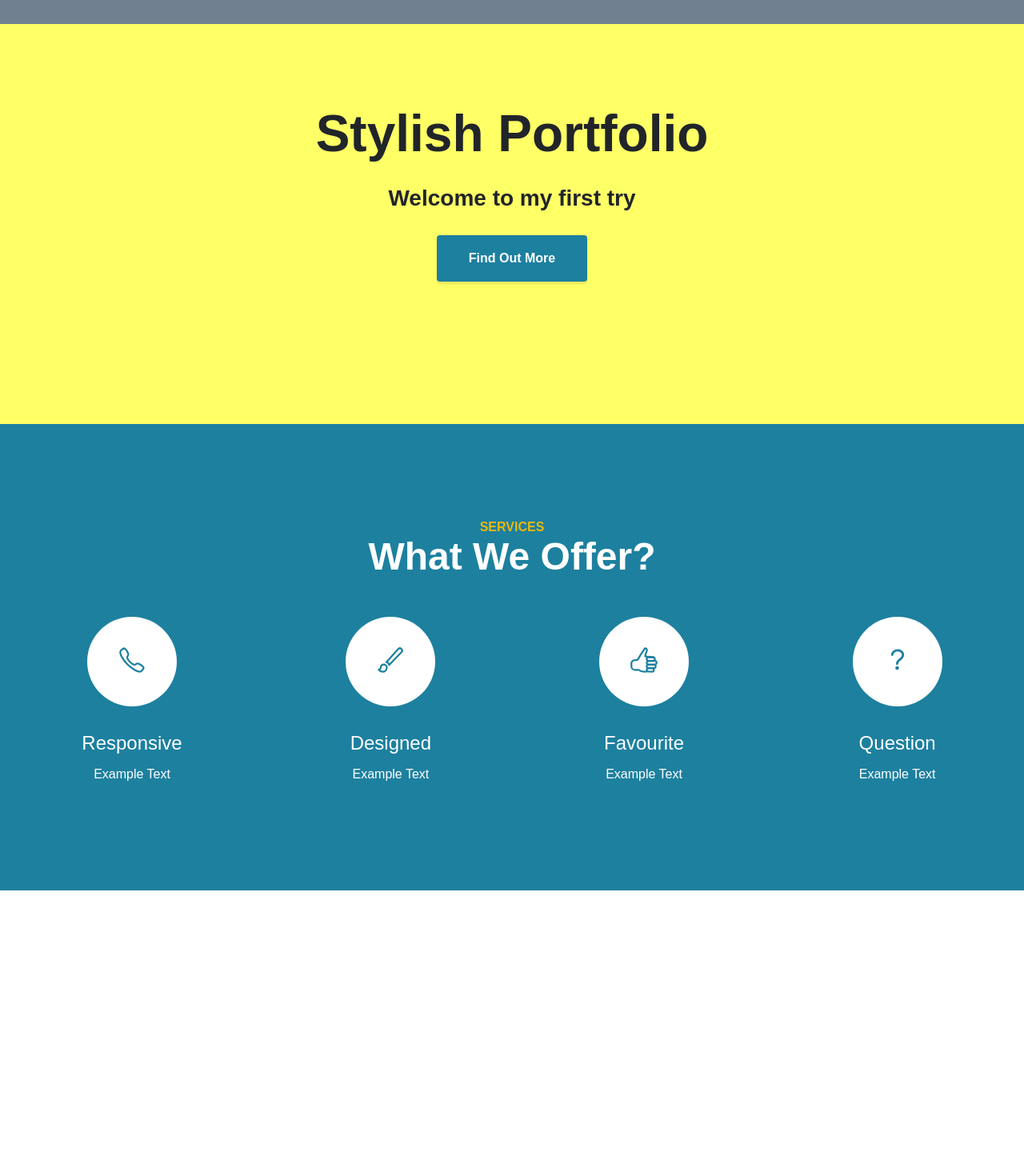
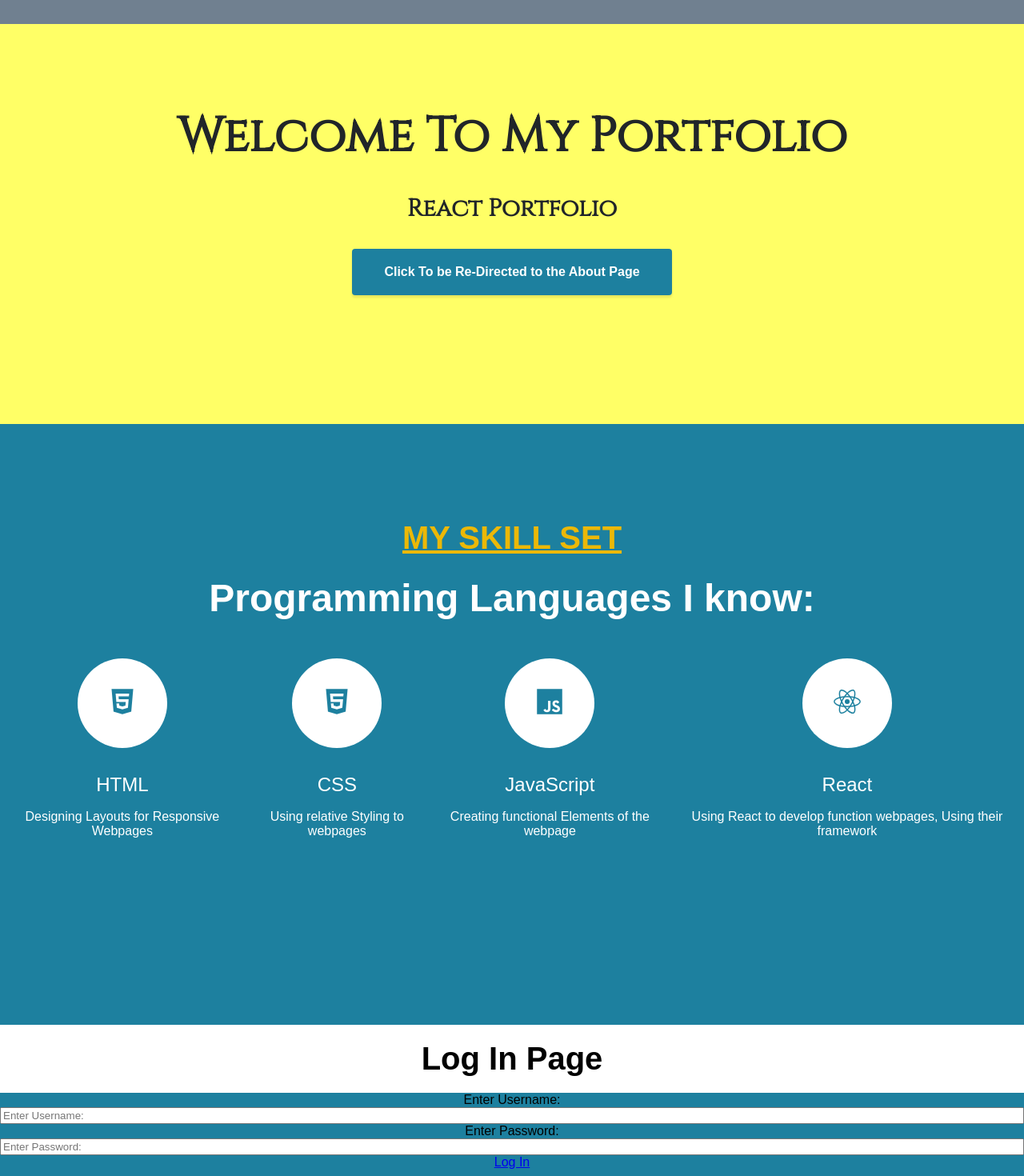
Before and after one commit to tsenior18/React-Portfolio, a React (Create React App) app: page / in a window 1280 px wide. Shown: the part 60-1530 px from the top of the page at 80% size. Before the commit the page ends 1173 px from the top, so only its background shows below. Built offline with nearby package versions, Linux system fonts and the light colour scheme.

Commit message:
log in section started

```diff
--- a/src/header.css
+++ b/src/header.css
@@ -7,14 +7,16 @@ header{
 }
 header h1{
     margin: 0;
-    font-size: 4rem;
-    color:rgb(33, 37, 41)
+    font-size: 60px;
+    color:rgb(33, 37, 41);
+    font-family: 'Cinzel', serif;
 }
 header p {
-    font-size: 1.75rem;
+    font-size: 30px;
     color:rgb(33, 37, 41);
     font-weight: 700;
     margin-bottom: 30px;
+    font-family: 'Cinzel', serif;
 }
 header a {
     box-shadow: 0 3px 3px 0 rgba(0, 0, 0, .1);
--- a/src/header.js
+++ b/src/header.js
@@ -6,7 +6,7 @@ render(){
  return (
      <header>
          <h1>{this.props.title}</h1>
-         <p>Welcome to my first try</p>
+         <p>{this.props.para}</p>
          <a href="#home">{this.props.button}</a>
      </header>
  );
--- a/src/index.js
+++ b/src/index.js
@@ -6,6 +6,7 @@ import Navigation from './navigation';
 import Header from './header';
 import * as serviceWorker from './serviceWorker';
 import Services from './services';
+import Login from './login';
 
 class App extends Component {
    render(){
@@ -13,8 +14,9 @@ class App extends Component {
        <div>
       {/* Can use the title etc through as props */}
       <Navigation logoTitle="Tom Senior" />
-      <Header title="Stylish Portfolio" button="Find Out More"/>
+      <Header title="Welcome To My Portfolio" button="Click To be Re-Directed to the About Page" para="React Portfolio"/>
       <Services />
+      <Login  buttonName="Log In" user="Enter Username:" pass="Enter Password:"/>
       </div>
      );
    }
--- /dev/null
+++ b/src/login.css
@@ -0,0 +1,23 @@
+.Login{
+    background: #1d809f;
+    padding-top: 70px;
+    padding-bottom: 120px;
+    text-align: center;
+}
+
+.title{
+    background: white;
+    height: 10vh;
+    padding-bottom: 5px;
+}
+.title > h1 {
+    color:black;
+    padding-top: 20px;
+    font-size: 40px;
+}
+
+
+.inputs{
+    display: flex;
+    flex-direction: column;
+}
--- /dev/null
+++ b/src/login.js
@@ -0,0 +1,22 @@
+import React, { Component } from 'react';
+import './login.css';
+
+
+class Login extends Component {
+    render(){
+        return(
+            <div className="Login">
+            <div className='title'>
+                <h1>Log In Page</h1>
+            </div>
+            <div className="inputs">
+                <label>{this.props.user}</label>
+                <input type="text" placeholder={this.props.user}></input>
+                <label>{this.props.pass}</label>
+                <input type="password" placeholder={this.props.pass}></input>
+                <a href="#home">{this.props.buttonName}</a>
+            </div>
+            </div>
+        );
+}}
+export default Login;
--- a/src/services.css
+++ b/src/services.css
@@ -6,10 +6,12 @@
 }
 
 .services h3{
-    font-size: 16px;
+    font-size:40px;
+    text-decoration: underline;
     text-transform: uppercase;
     color:rgb(236, 184, 7);
     margin:0;
+    margin-bottom: 2%;
     padding: 0;
 }
 
--- a/src/services.js
+++ b/src/services.js
@@ -5,8 +5,8 @@ class Services extends Component{
     render(){
         return(
             <div className="services">
-                <h3>services</h3>
-                <h2>What We Offer?</h2>
+                <h3>My Skill Set</h3>
+                <h2>Programming Languages I know:</h2>
             <div className="row">
                     <Icons myIcon={iconobj[0].icon} myTitle={iconobj[0].titles}  myDescription={iconobj[0].description}/>
                     <Icons myIcon={iconobj[1].icon} myTitle={iconobj[1].titles}  myDescription={iconobj[1].description}/>
@@ -20,24 +20,24 @@ class Services extends Component{
 
 const iconobj = [
     {
-        icon: <ion-icon name="call-outline"></ion-icon>,
-        titles: 'Responsive',
-        description: 'Example Text'
+        icon: <ion-icon name="logo-html5"></ion-icon>,
+        titles: 'HTML',
+        description: 'Designing Layouts for Responsive Webpages'
     },
     {
-        icon: <ion-icon name="brush-outline"></ion-icon>,
-        titles: 'Designed',
-        description: 'Example Text'
+        icon: <ion-icon name="logo-html5"></ion-icon>,
+        titles: 'CSS',
+        description: 'Using relative Styling to webpages'
     },
     {
-        icon: <ion-icon name="thumbs-up-outline"></ion-icon>,
-        titles: 'Favourite',
-        description: 'Example Text'
+        icon: <ion-icon name="logo-javascript"></ion-icon>,
+        titles: 'JavaScript',
+        description: 'Creating functional Elements of the webpage'
     },
     {
-        icon: <ion-icon name="help-outline"></ion-icon>,
-        titles: 'Question',
-        description: 'Example Text'
+        icon: <ion-icon name="logo-react"></ion-icon>,
+        titles: 'React',
+        description: 'Using React to develop function webpages, Using their framework'
     }
 ]
 
```
